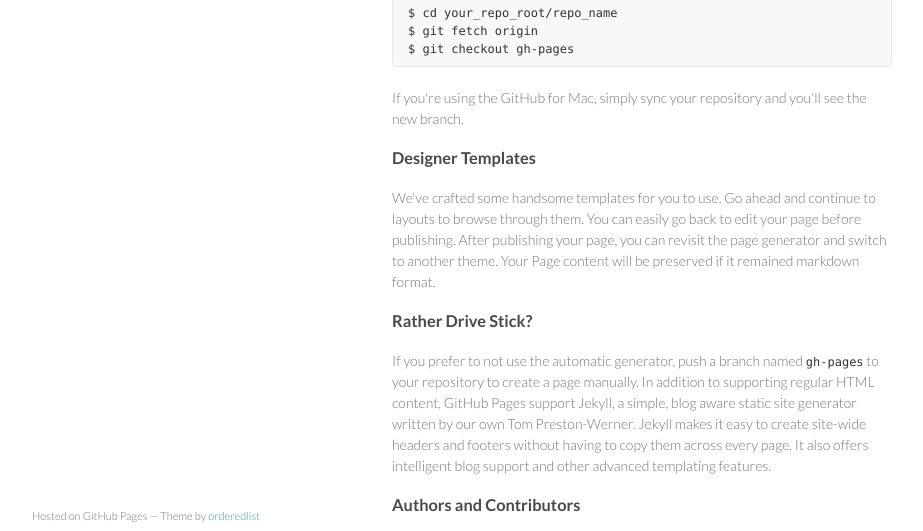
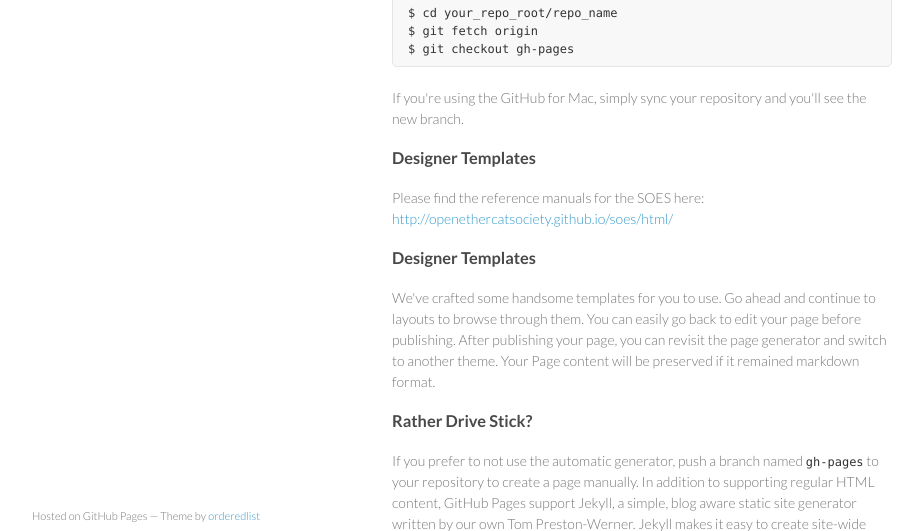
Before and after one commit to OpenEtherCATsociety/OpenEtherCATsociety.github.io, a plain HTML site: page index.html in a window 1280 px wide. Shown: the part 205-736 px from the top of the page, without its empty margins (178-1101 px from the left). Drawn offline with Linux system fonts and the light colour scheme.

Commit message:
Update index.html

```diff
--- a/index.html
+++ b/index.html
@@ -36,6 +36,11 @@ $ git checkout gh-pages
 <p>If you're using the GitHub for Mac, simply sync your repository and you'll see the new branch.</p>
 
 <h3>
+<a name="Reference manuals for SOES" class="anchor" href="#reference-manuals-soes"><span class="octicon octicon-link"></span></a>Designer Templates</h3>
+
+<p>Please find the reference manuals for the SOES here: <a href="http://openethercatsociety.github.io/soes/html/">http://openethercatsociety.github.io/soes/html/</a></p>
+
+<h3>
 <a name="designer-templates" class="anchor" href="#designer-templates"><span class="octicon octicon-link"></span></a>Designer Templates</h3>
 
 <p>We've crafted some handsome templates for you to use. Go ahead and continue to layouts to browse through them. You can easily go back to edit your page before publishing. After publishing your page, you can revisit the page generator and switch to another theme. Your Page content will be preserved if it remained markdown format.</p>
```
